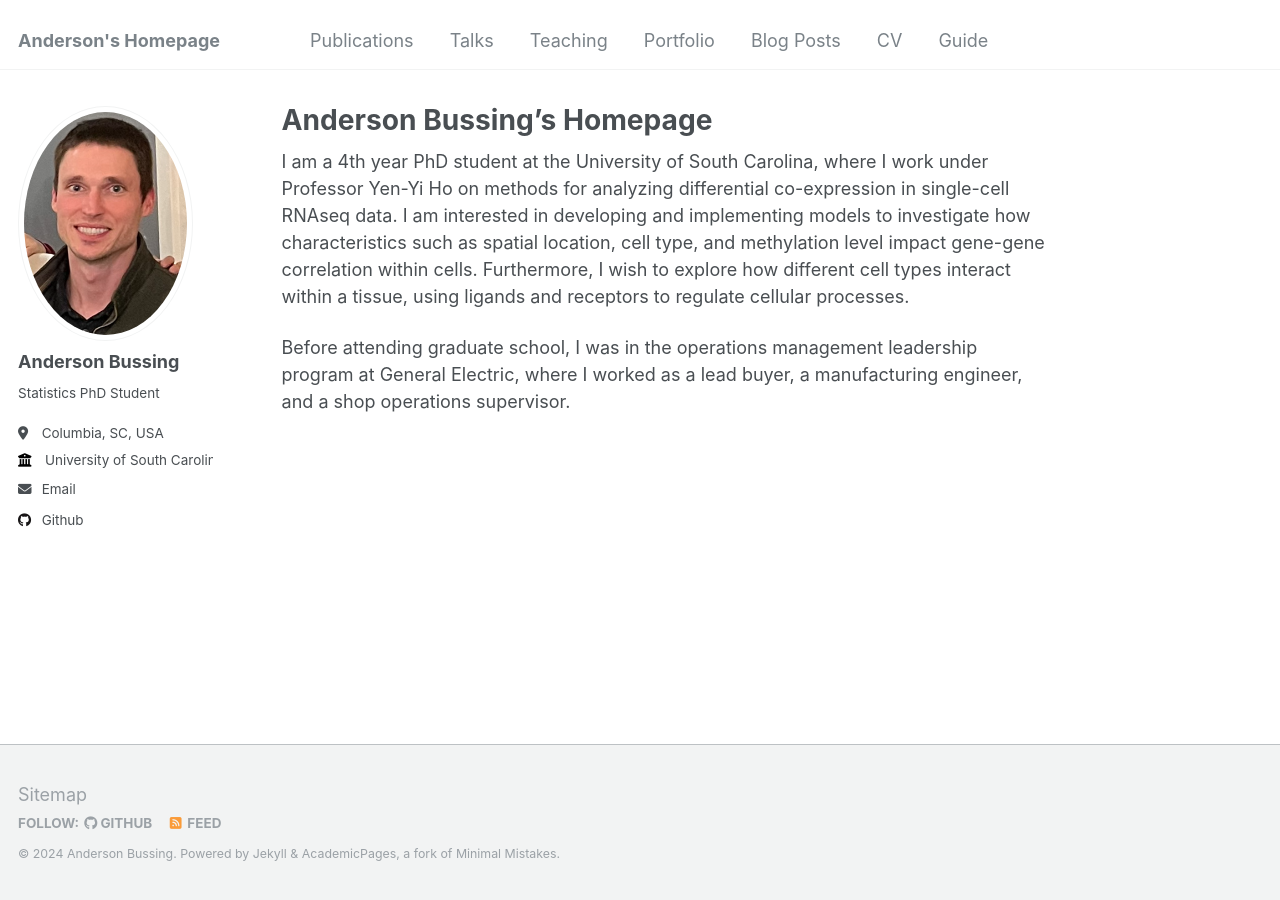
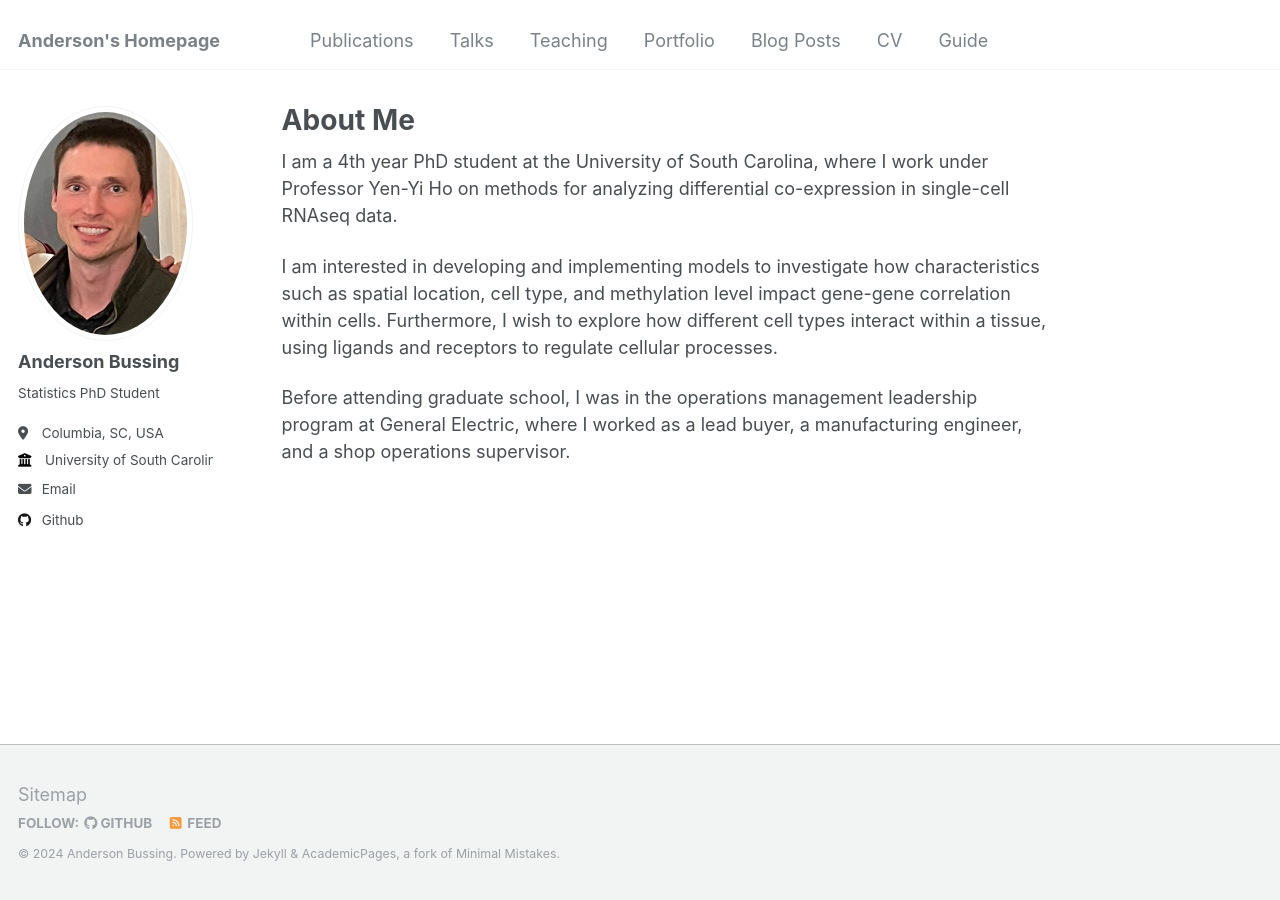
Before and after one commit to abussing/abussing.github.io, a Jekyll site: the page built from _pages/about.md, in a window 1280 px wide. Built offline with Jekyll 4.4.1, drawn with Linux system fonts in a browser that asks for light colours.

Commit message:
Update about.md

```diff
--- a/_pages/about.md
+++ b/_pages/about.md
@@ -1,12 +1,14 @@
 ---
 permalink: /
-title: "Anderson Bussing's Homepage"
+title: "About Me"
 author_profile: true
 redirect_from:
   - /about/
   - /about.html
 ---
 
-I am a 4th year PhD student at the University of South Carolina, where I work under Professor Yen-Yi Ho on methods for analyzing differential co-expression in single-cell RNAseq data. I am interested in developing and implementing models to investigate how characteristics such as spatial location, cell type, and methylation level impact gene-gene correlation within cells. Furthermore, I wish to explore how different cell types interact within a tissue, using ligands and receptors to regulate cellular processes.
+I am a 4th year PhD student at the University of South Carolina, where I work under Professor Yen-Yi Ho on methods for analyzing differential co-expression in single-cell RNAseq data.
+
+I am interested in developing and implementing models to investigate how characteristics such as spatial location, cell type, and methylation level impact gene-gene correlation within cells. Furthermore, I wish to explore how different cell types interact within a tissue, using ligands and receptors to regulate cellular processes.
 
 Before attending graduate school, I was in the operations management leadership program at General Electric, where I worked as a lead buyer, a manufacturing engineer, and a shop operations supervisor.
```
